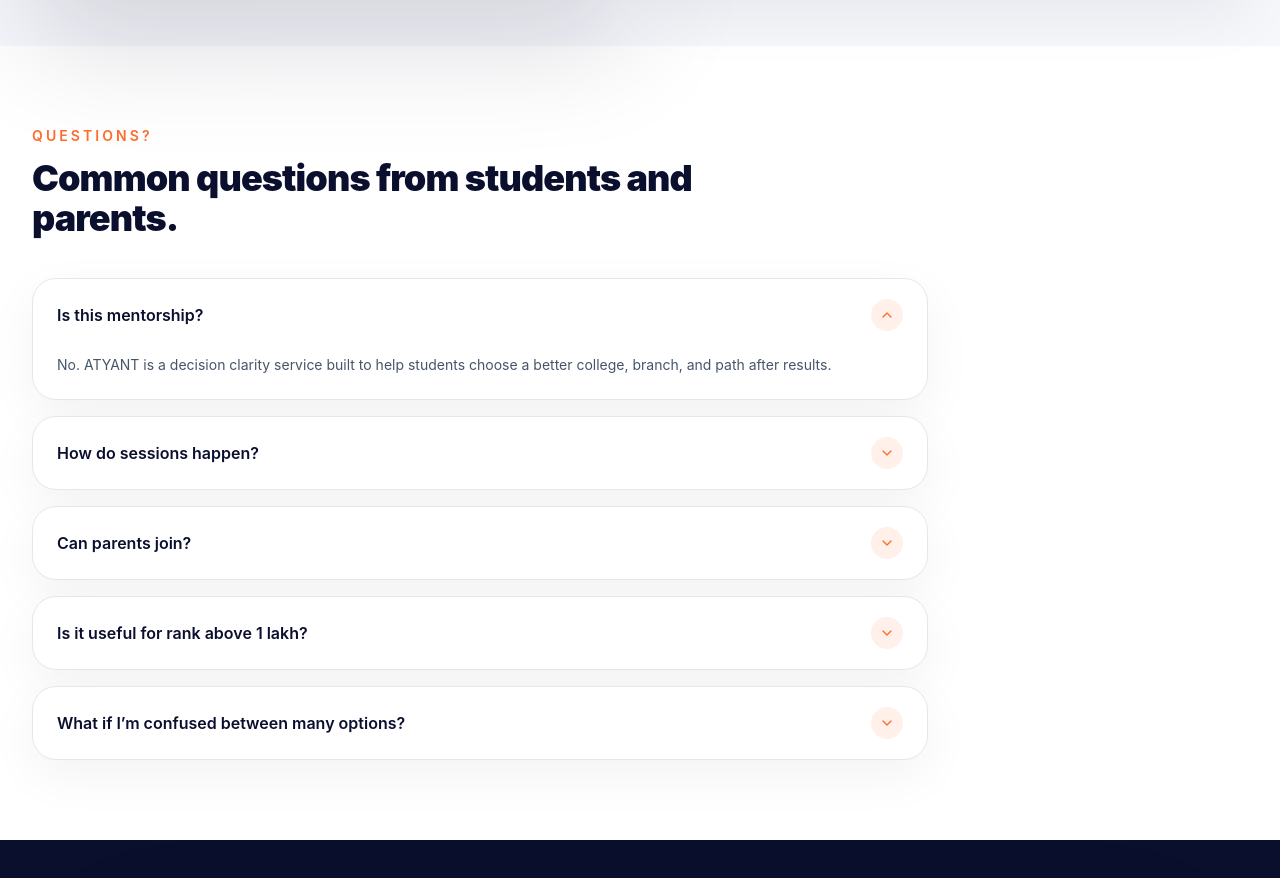
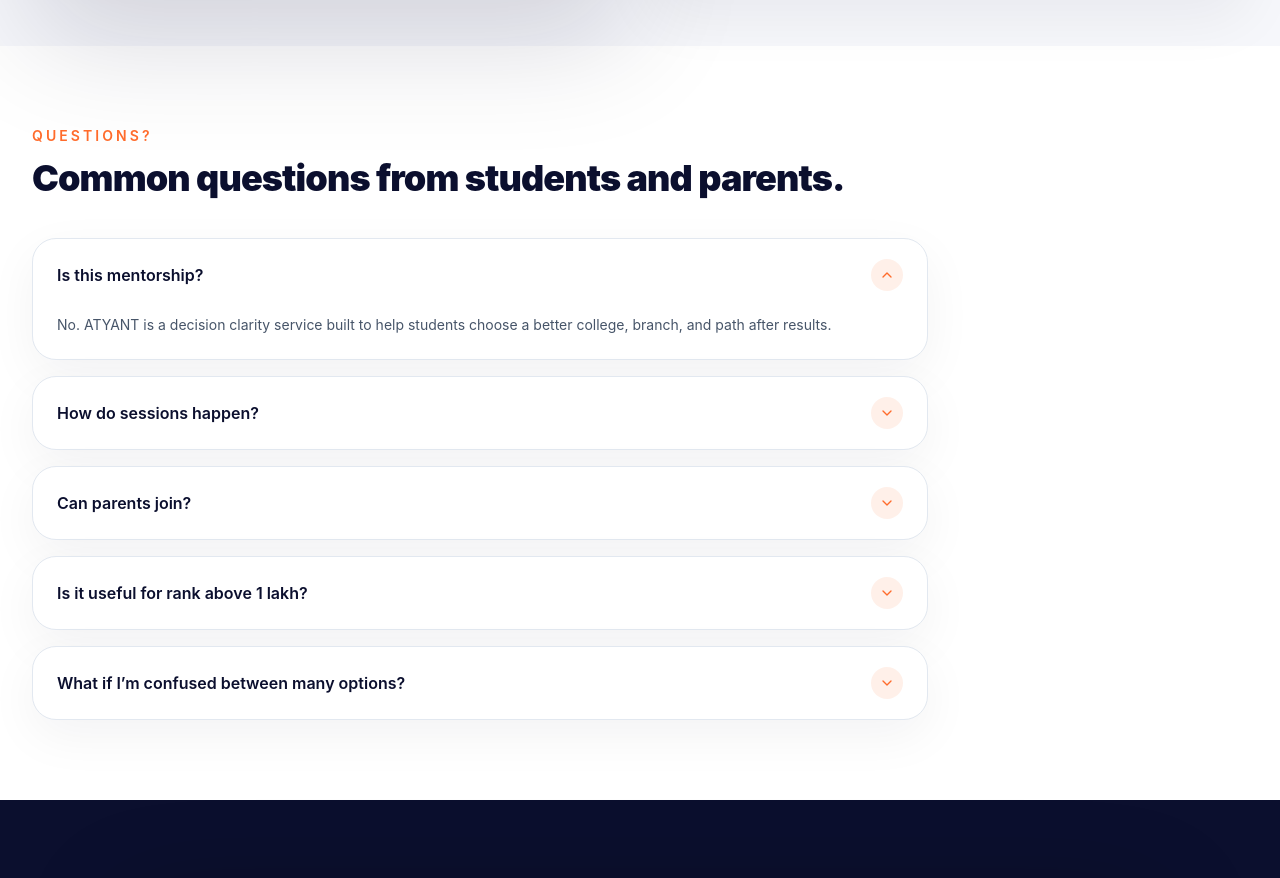
Before and after one commit to Vaish123-M/atyant-assignment, a React (Vite) app: page / in a window 1280 px wide. Shown: the part 8125-9003 px from the top of the page. Built offline with nearby package versions, Linux system fonts and the light colour scheme; no server answers.

Commit message:
style: make FAQ section header span full horizontal width

```diff
--- a/src/pages/LaunchpadPage.jsx
+++ b/src/pages/LaunchpadPage.jsx
@@ -225,7 +225,7 @@ function FAQSection() {
   return (
     <motion.section id="faq" className="bg-white px-4 py-20 sm:px-6 lg:px-8" variants={sectionVariants} initial="hidden" whileInView="visible" viewport={{ once: true, amount: 0.2 }}>
       <div className="mx-auto max-w-7xl">
-        <div className="max-w-2xl">
+        <div className="w-full">
           <div className="text-sm font-semibold uppercase tracking-[0.22em] text-[#FF6B2B]">Questions?</div>
           <h2 className="mt-3 text-3xl font-black tracking-tight text-[#0B0F2E] sm:text-4xl">Common questions from students and parents.</h2>
         </div>
```
